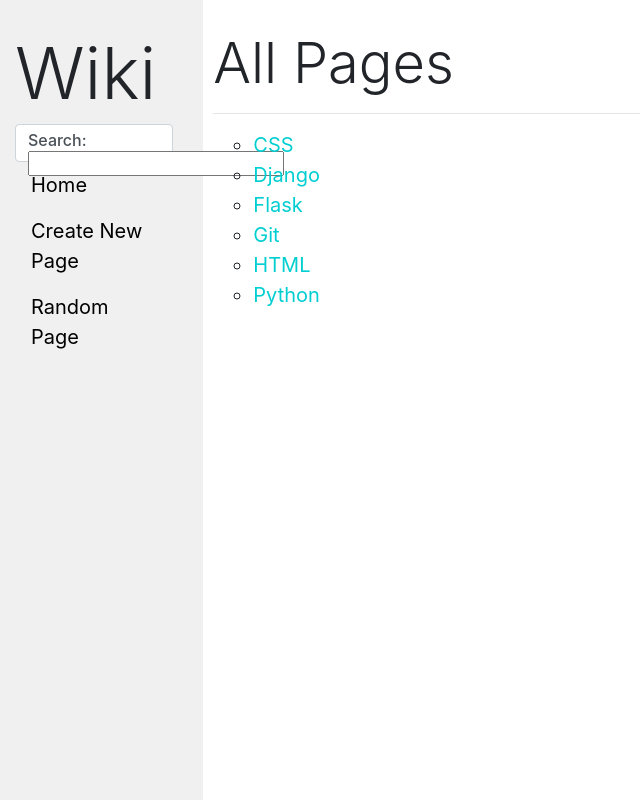
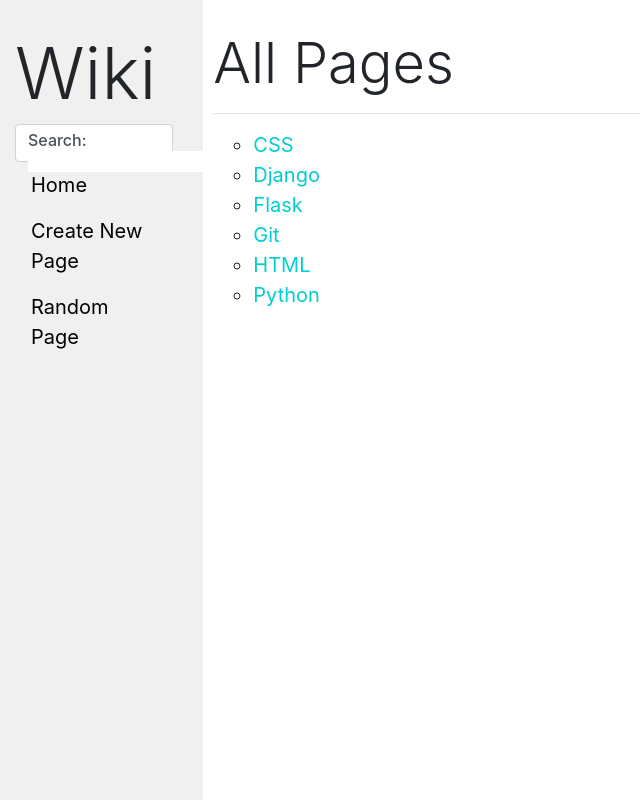
Before and after one commit to LeoZorzoli/Wiki, a Django app: page / in a window 1280 px wide. Shown: the whole page, without its empty margins (0-640 px from the left). Run offline with Django 3.2, Linux system fonts and the light colour scheme; some libraries are stand-ins or nearby versions.

Commit message:
Add files via upload

```diff
--- a/encyclopedia/static/encyclopedia/styles.css
+++ b/encyclopedia/static/encyclopedia/styles.css
@@ -55,3 +55,7 @@
 a:hover{
     color:black;
 }
+
+.myfieldclass{
+    border: none;
+}
```
